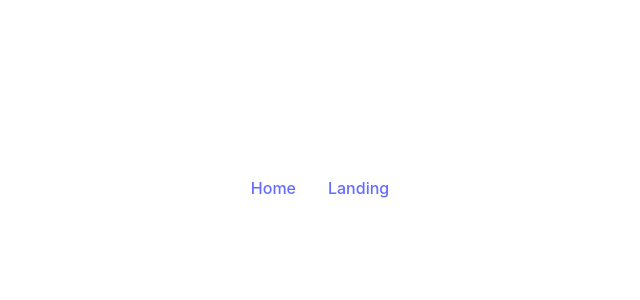
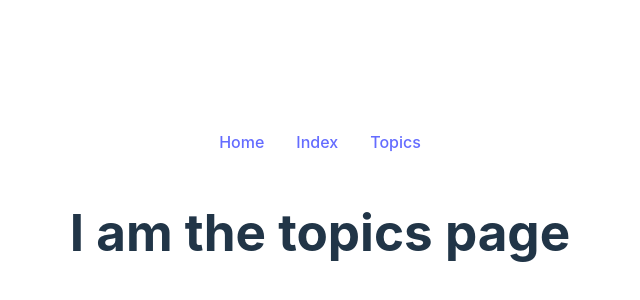
Before and after one commit to KoffiKC/UHOA-Hackathon, a React (Vite) app: page /topics in a window 1280 px wide. Before the commit this address had no page. Shown: the part 196-496 px from the top of the page, without its empty margins (320-960 px from the left). Built offline with nearby package versions, Linux system fonts and the light colour scheme.

Commit message:
Navbar menu home index topics

```diff
--- a/src/App.jsx
+++ b/src/App.jsx
@@ -2,7 +2,8 @@ import { useState } from "react";
 import reactLogo from "./assets/react.svg";
 import viteLogo from "/vite.svg";
 import "./App.css";
-import Landing from "./pages/Landing";
+import Index from "./pages/Index";
+import Topics from "./pages/Topics";
 import { BrowserRouter, Routes, Route } from "react-router-dom";
 import Navbar from "./components/Navbar";
 
@@ -41,7 +42,8 @@ function App() {
             </div>
           }
         />
-        <Route path="/landing" element={<Landing />} />
+         <Route path="/index" element={<Index />} />
+         <Route path="/topics" element={<Topics />} />
       </Routes>
     </BrowserRouter>
   );
--- a/src/components/Navbar.jsx
+++ b/src/components/Navbar.jsx
@@ -4,7 +4,8 @@ function Navbar() {
   return (
     <nav>
       <Link to="/">Home</Link>
-      <Link to="/landing">Landing</Link>
+      <Link to="/index">Index</Link>
+      <Link to="/topics">Topics</Link>
     </nav>
   );
 }
--- /dev/null
+++ b/src/pages/Index.jsx
@@ -0,0 +1,11 @@
+// import * as React from 'react'
+
+function Index() {
+  return (
+    <div>
+      <h1>I am the index page</h1>
+    </div>
+  )
+}
+
+export default Index
--- a/src/pages/Landing.jsx
+++ /dev/null
@@ -1,11 +0,0 @@
-// import * as React from 'react'
-
-function Landing() {
-  return (
-    <div>
-      <h1>I am the landing page</h1>
-    </div>
-  )
-}
-
-export default Landing
--- /dev/null
+++ b/src/pages/Topics.jsx
@@ -0,0 +1,11 @@
+// import * as React from 'react'
+
+function Topics() {
+    return (
+      <div>
+        <h1>I am the topics page</h1>
+      </div>
+    )
+  }
+
+  export default Topics
```
